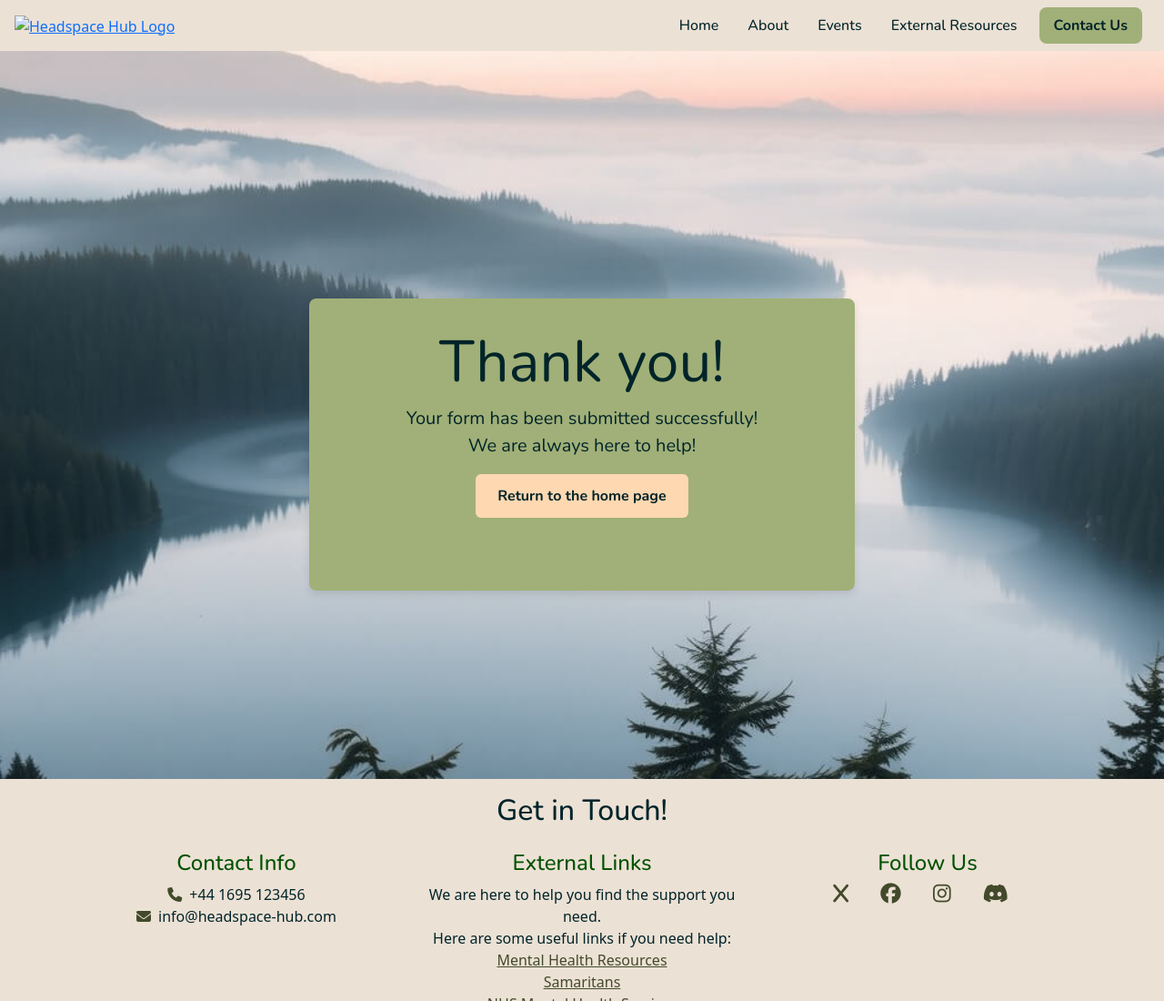
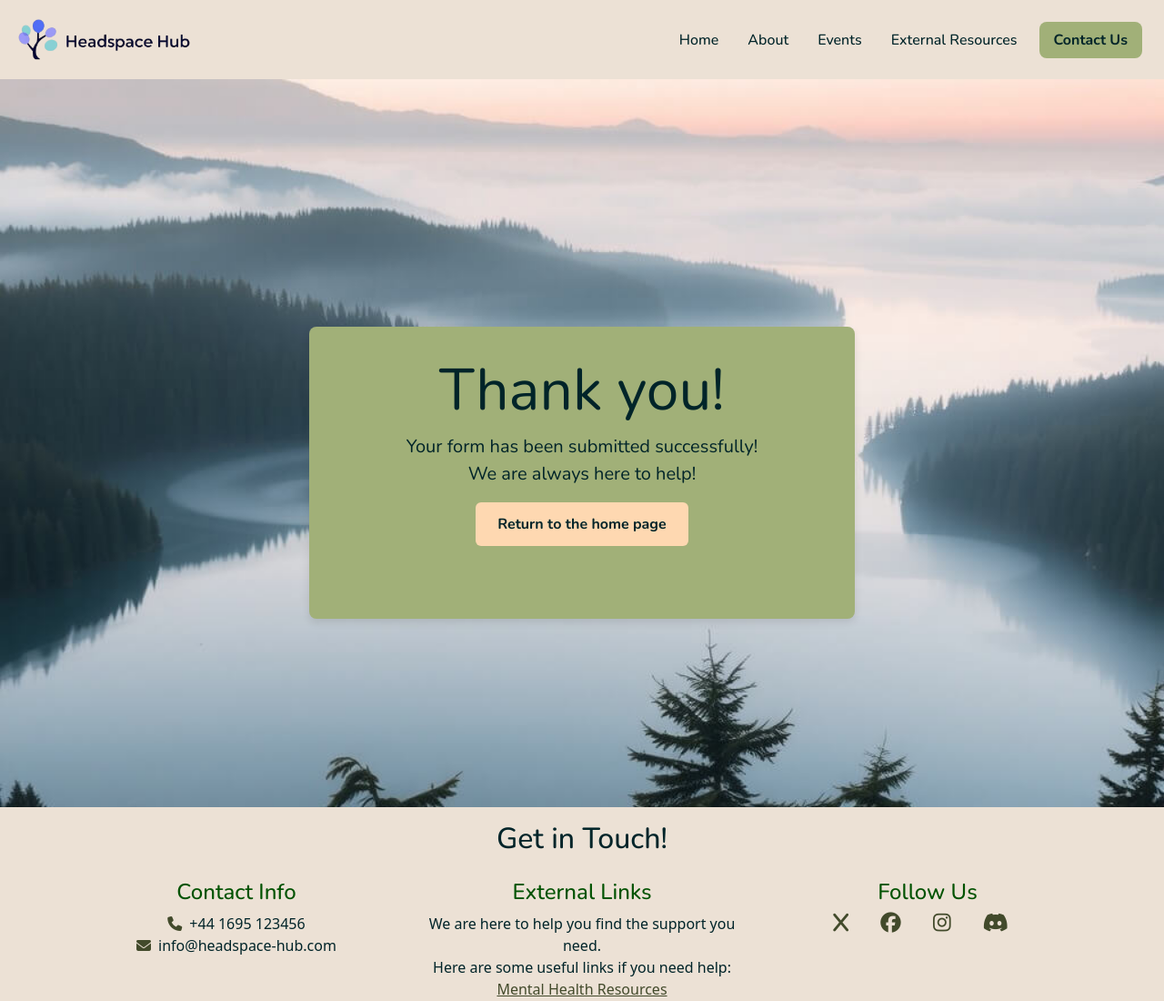
Before and after one commit to Lake110/headspacehub, a plain HTML site: page Success.html in a window 1280 px wide. Shown: the top 1100 px of the page at 91% size. Drawn offline with nearby package versions, Linux system fonts and the light colour scheme; a web font is replaced by a local one.

Commit message:
Success.html validated

```diff
--- a/Success.html
+++ b/Success.html
@@ -65,7 +65,7 @@
       <div class="container-fluid" id="navbar">
         <a class="navbar-logo" href="index.html"
           ><img
-            src="assets/images/Untitled design.png"
+            src="assets/images/Untitled-design.png"
             alt="Headspace Hub Logo"
             width="200"
         /></a>
```
